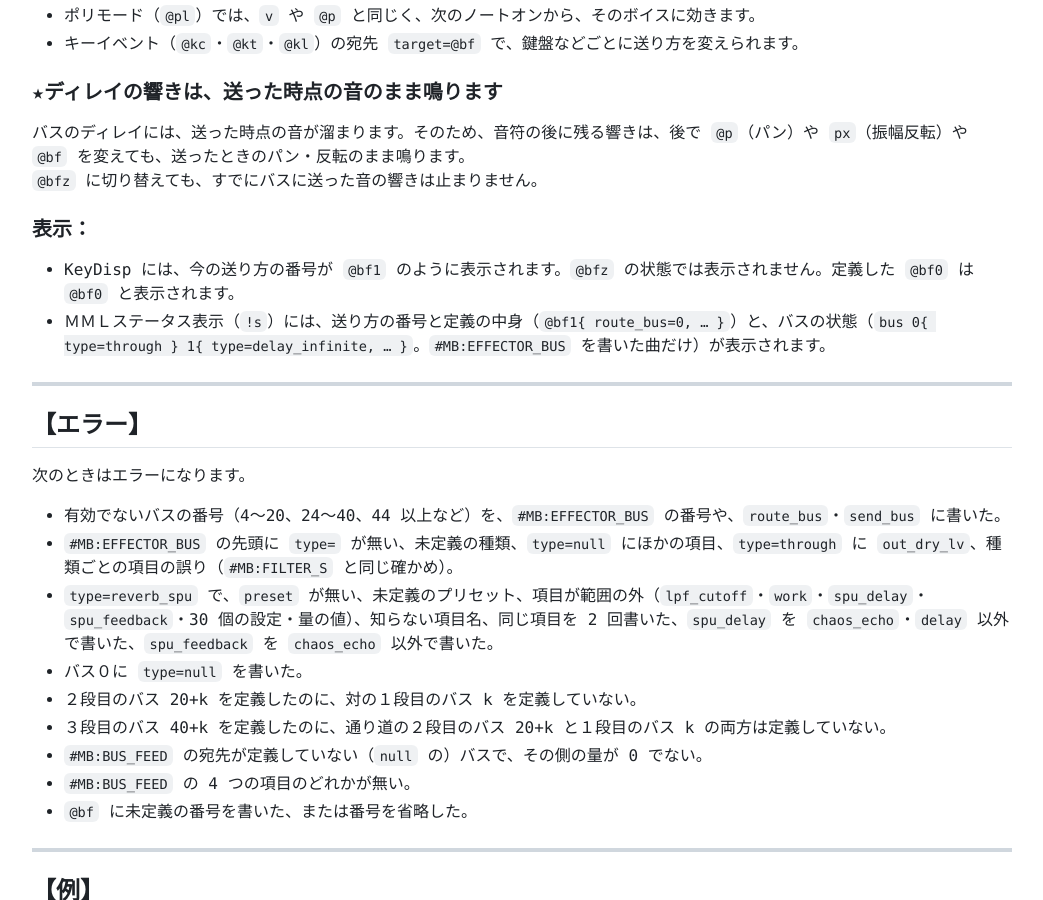
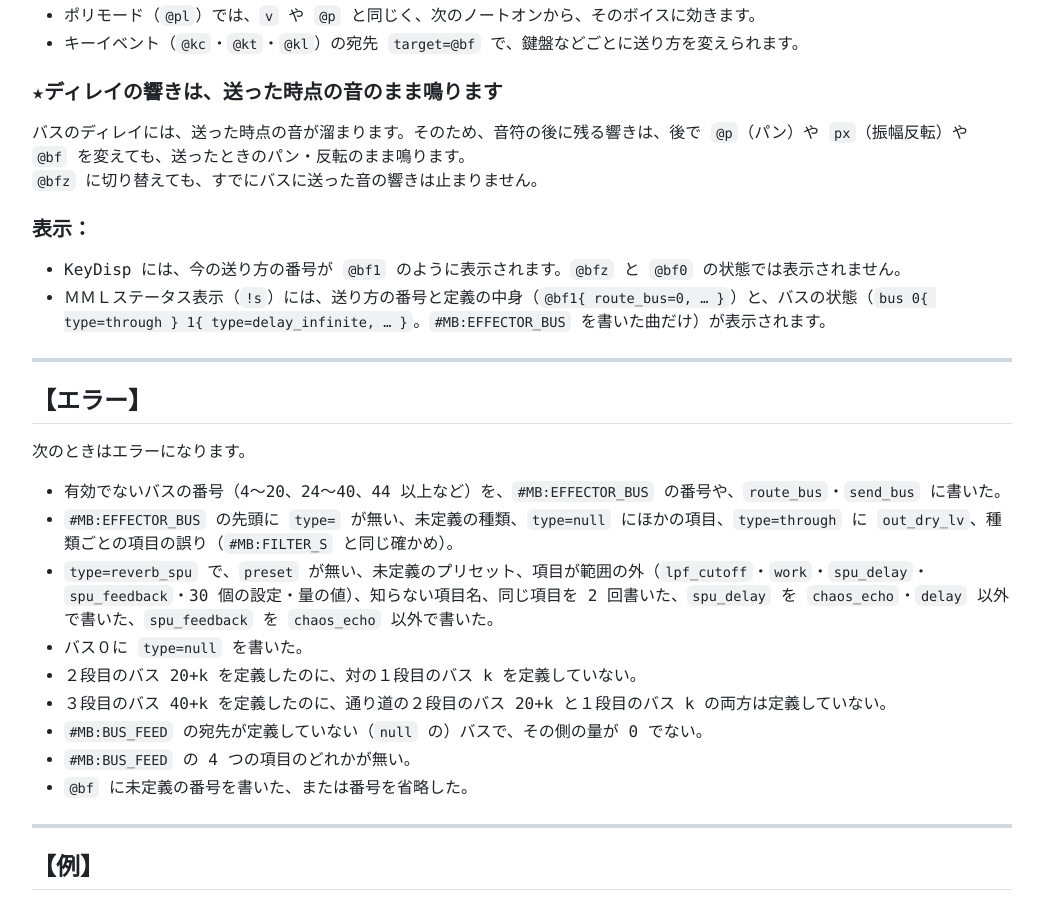
Before and after one commit to lineardrive/V3MMLmanual, a Jekyll site: the page built from docs/ch06/6_38n39.md, in a window 1280 px wide and 900 px high, scrolled down 9601 px. Shown: the whole window, without its empty margins (8-1051 px from the left). Built offline with Jekyll 4.4.1, drawn with Linux system fonts in a browser that asks for light colours; our own code applies the rules of GitHub Pages for plain Markdown files.

Commit message:
docs: KeyDisp は @bf0 のときも @bf を表示しない（6.39・6.40）
docs: KeyDisp は @bf0 のときも @bf を表示しない（6.39・6.40）

Co-Authored-By: Claude Opus 5.5 <noreply@anthropic.com>

```diff
--- a/docs/ch06/6_38n39.md
+++ b/docs/ch06/6_38n39.md
@@ -394,7 +394,7 @@ t120 @@"pls" o4 l8 q6,8 @bf1 cegefdgg cegefdg&g;
 
 ### 表示：
 
-- KeyDisp には、今の送り方の番号が `@bf1` のように表示されます。`@bfz` の状態では表示されません。定義した `@bf0` は `@bf0` と表示されます。
+- KeyDisp には、今の送り方の番号が `@bf1` のように表示されます。`@bfz` と `@bf0` の状態では表示されません。
 - ＭＭＬステータス表示（`!s`）には、送り方の番号と定義の中身（`@bf1{ route_bus=0, … }`）と、バスの状態（`bus 0{ type=through } 1{ type=delay_infinite, … }`。`#MB:EFFECTOR_BUS` を書いた曲だけ）が表示されます。
 
 ---
```
Also changed, not shown: docs/ch06/6_40.md (+1 -1 lines).
